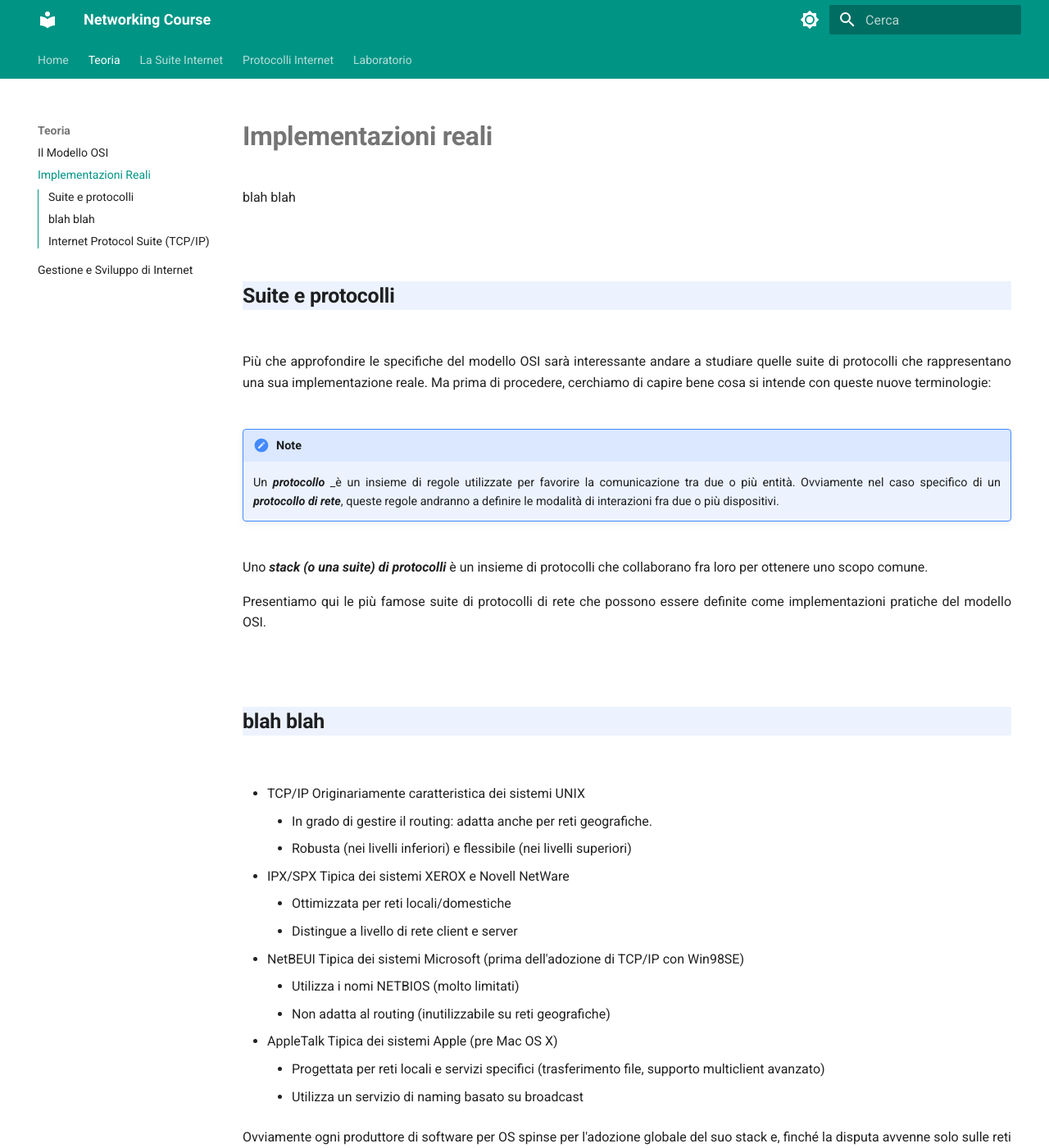
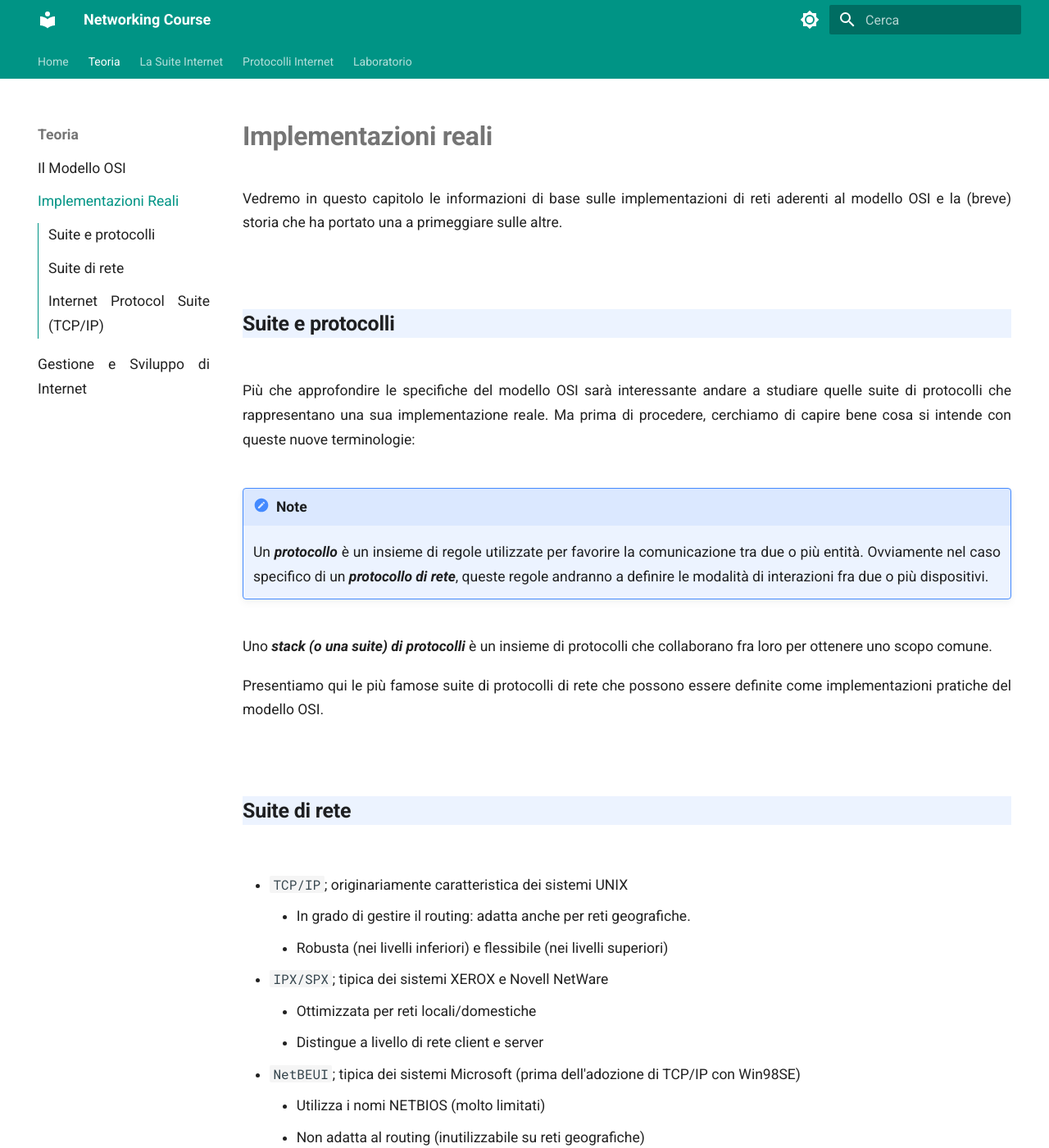
Before and after one commit to adjamhub/nethandouts, an MkDocs documentation site: the page built from docs/teoria/02_suites.md, in a window 1280 px wide and 1400 px high. Shown: the whole window at 82% size. Built offline with MkDocs 1.6.1 and Material for MkDocs 9.7.7, drawn with Linux system fonts in a browser that asks for light colours; some of the changed text lies outside the part shown.

Commit message:
Leggibilità. Alcuni fix sulla teoria

```diff
--- a/docs/stylesheets/extra.css
+++ b/docs/stylesheets/extra.css
@@ -1,6 +1,13 @@
-/* text justified */
-p {
+
+p,ul,ol {
   text-align: justify;
+  font-size: 0.875rem !important;
+  line-height: 1.7 !important;
+}
+
+code,td {
+  font-size: 0.8rem !important;
+  line-height: 1.6 !important;
 }
 
 h1,h2,h3,h4,h5,h6 {
--- a/docs/teoria/02_suites.md
+++ b/docs/teoria/02_suites.md
@@ -1,7 +1,8 @@
 # Implementazioni reali
 
 
-blah blah
+Vedremo in questo capitolo le informazioni di base sulle implementazioni di reti aderenti al modello OSI e la (breve) storia che ha
+portato una a primeggiare sulle altre.
 
 
 <!-- xxxxxxxxxxxxxxxxxxxxxxxxxxxxxxxxxxxxxxxxxxxxxxxxxxxxxxxxxxxxxxxxxxxxxxxxxxxxxxxxxxxxxxxxxxxxxxxxxxxxxxxxxxxxxxxxxxx -->
@@ -13,7 +14,7 @@ capire bene cosa si intende con queste nuove terminologie:
 
 !!! note Protocollo di rete
 
-    Un **_protocollo_** _è un insieme di regole utilizzate per favorire la comunicazione tra due o più entità.
+    Un **_protocollo_** è un insieme di regole utilizzate per favorire la comunicazione tra due o più entità.
     Ovviamente nel caso specifico di un **_protocollo di rete_**, queste regole andranno a definire le modalità di
     interazioni fra due o più dispositivi.
 
@@ -23,24 +24,24 @@ Presentiamo qui le più famose suite di protocolli di rete che possono essere de
 implementazioni pratiche del modello OSI.
 
 
-## blah blah
+## Suite di rete
 
-- TCP/IP Originariamente caratteristica dei sistemi UNIX
+- `TCP/IP`; originariamente caratteristica dei sistemi UNIX
 
     - In grado di gestire il routing: adatta anche per reti geografiche.
     - Robusta (nei livelli inferiori) e flessibile (nei livelli superiori)
 
-- IPX/SPX Tipica dei sistemi XEROX e Novell NetWare
+- `IPX/SPX`; tipica dei sistemi XEROX e Novell NetWare
 
     - Ottimizzata per reti locali/domestiche
     - Distingue a livello di rete client e server
 
-- NetBEUI Tipica dei sistemi Microsoft (prima dell'adozione di TCP/IP con Win98SE)
+- `NetBEUI`; tipica dei sistemi Microsoft (prima dell'adozione di TCP/IP con Win98SE)
 
     - Utilizza i nomi NETBIOS (molto limitati)
     - Non adatta al routing (inutilizzabile su reti geografiche)
 
-- AppleTalk Tipica dei sistemi Apple (pre Mac OS X)
+- `AppleTalk`; tipica dei sistemi Apple (pre Mac OS X)
 
     - Progettata per reti locali e servizi specifici (trasferimento file, supporto multiclient avanzato)
     - Utilizza un servizio di naming basato su broadcast
```
Also changed, not shown: docs/teoria/03_assoc.md (+1 -1 lines).
